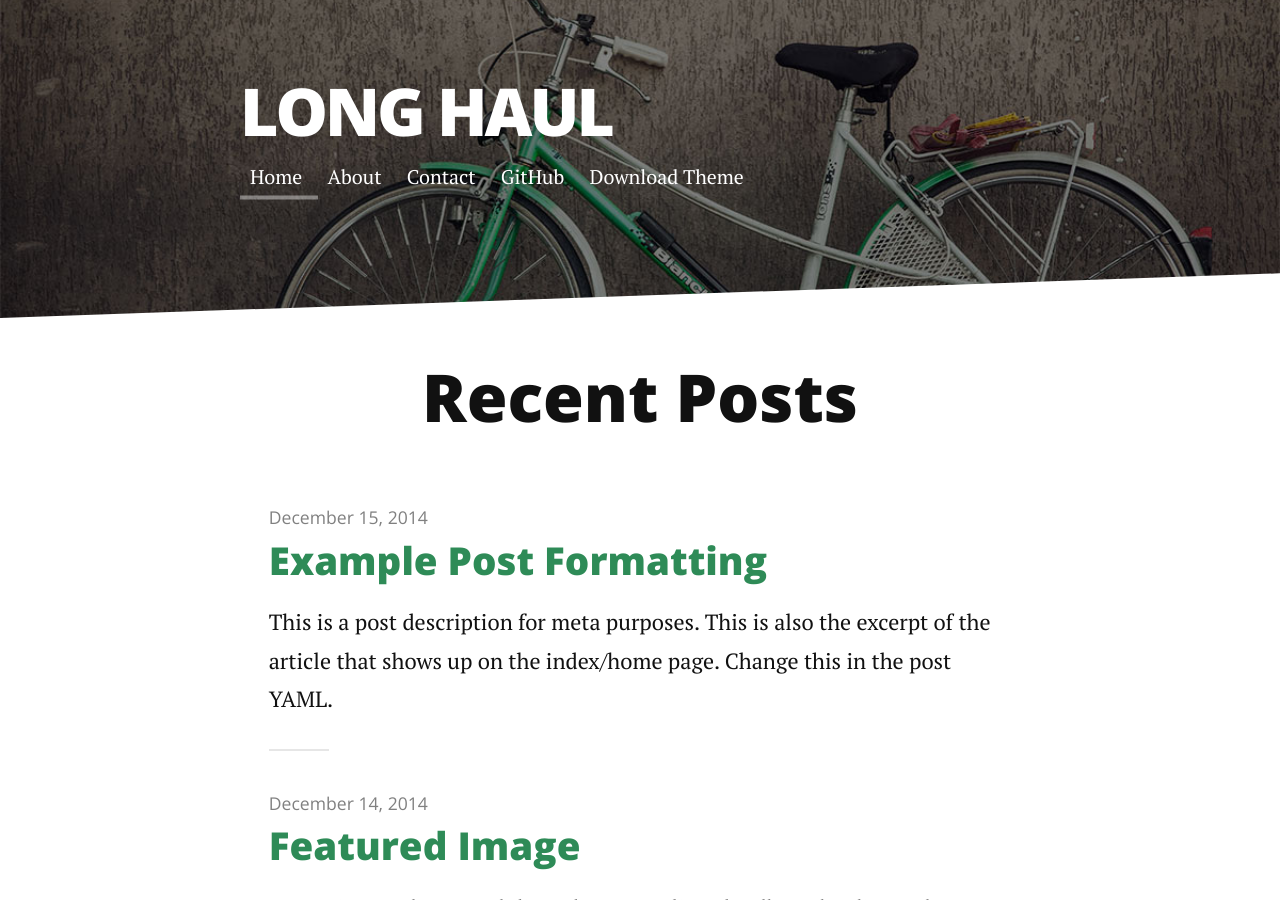
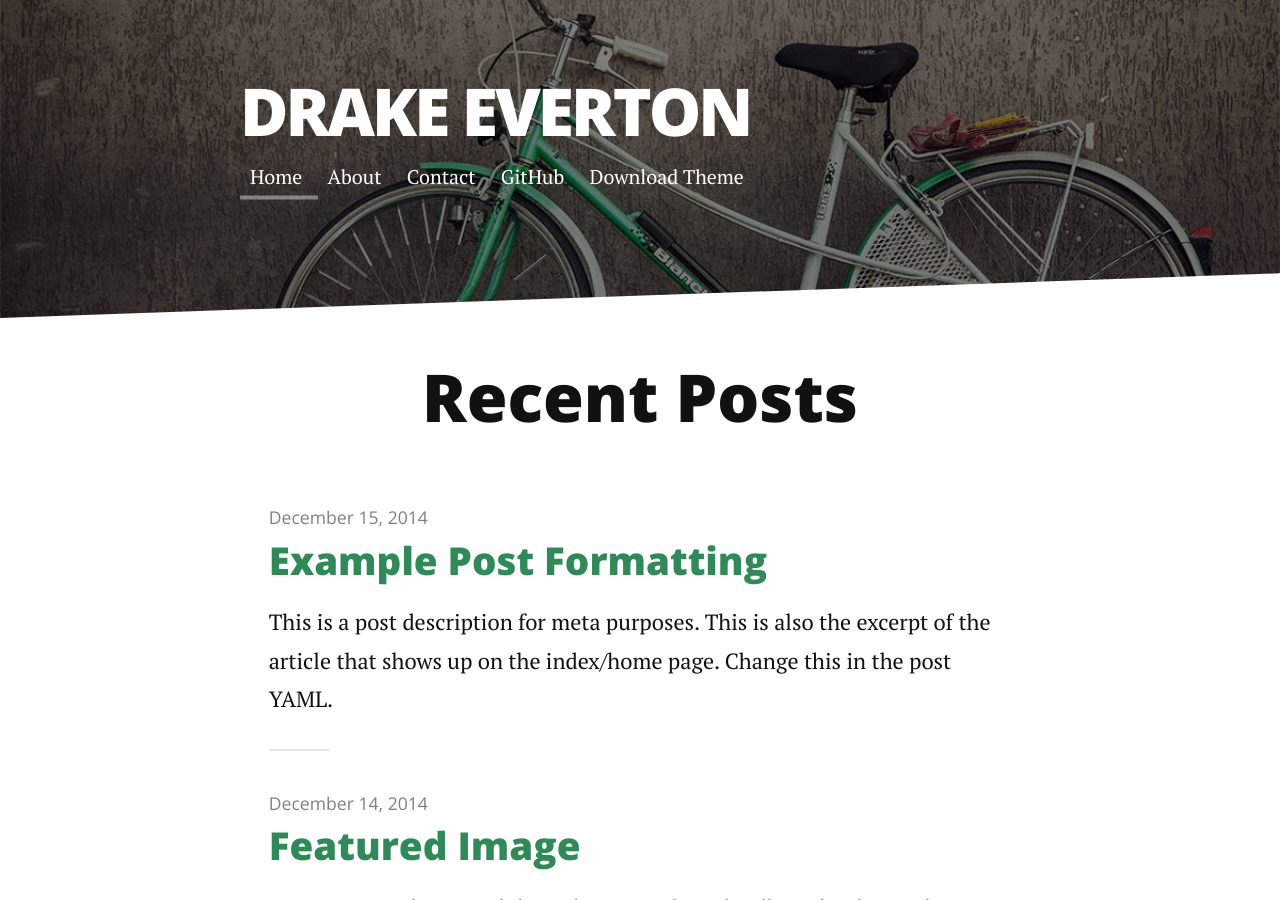
Before and after one commit to ChanduDragneel/ChanduDragneel.github.io, a Jekyll site: the page built from index.html, in a window 1280 px wide and 900 px high. Built offline with Jekyll 4.4.1, drawn with Linux system fonts in a browser that asks for light colours; nearby versions of some CDN libraries; the list of posts is cut into pages by our own code; some of the changed lines change nothing that is shown.

Commit message:
Update _config.yml

```diff
--- a/_config.yml
+++ b/_config.yml
@@ -1,5 +1,5 @@
-title: Long Haul
-description: Long Form Jekyll theme built with SASS / COMPASS / SUSY
+title: Drake Everton
+description: a blog by chandu
 
 url: http://brianmaierjr.github.com/long-haul
 baseurl: ""
@@ -20,9 +20,9 @@
     url: /contact
 
 social:
-  github: brianmaierjr
-  twitter: brianmaierjr
-  facebook: brianmaierjr
-  email: brimaidesigns@gmail.com
+  github: DrakeEverton
+  twitter: Drake_007
+  facebook:
+  email: lelouch573@protonmail.ch
 
 google_analytics: "UA-58263416-1"
```
